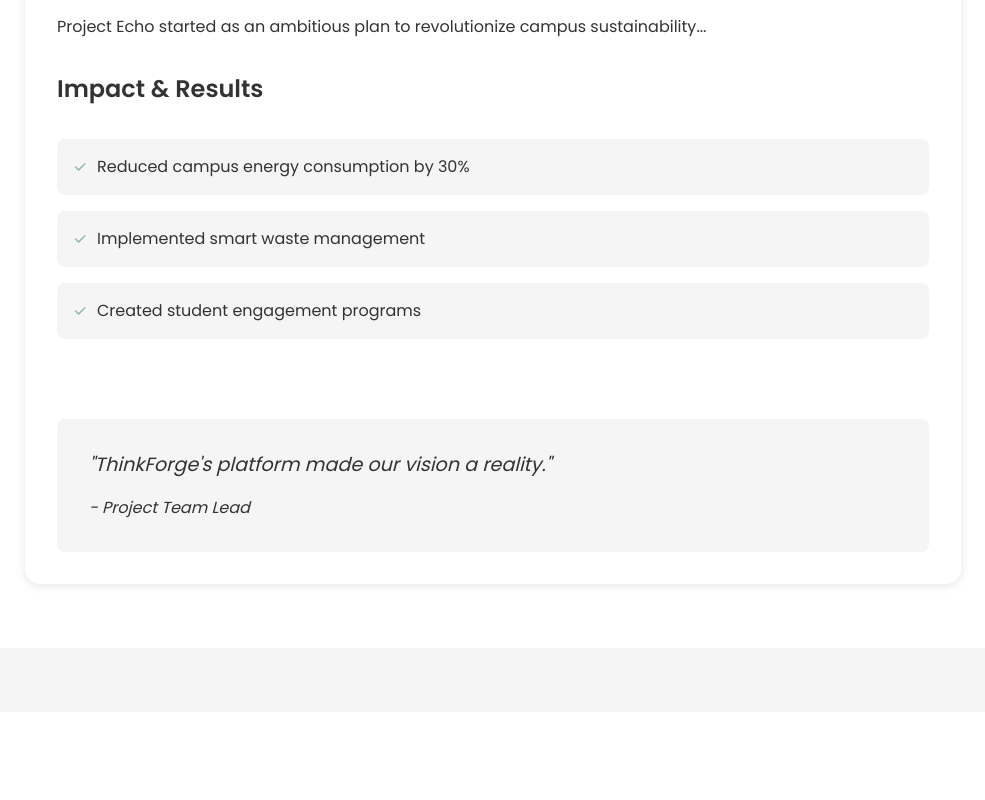
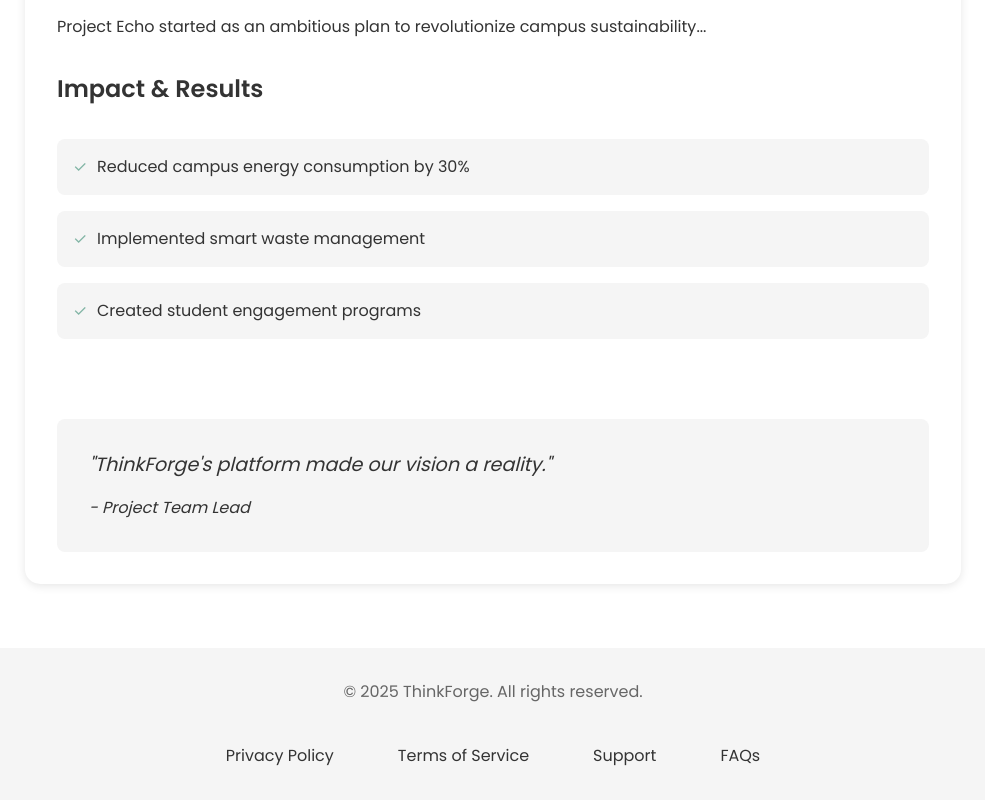
Before and after one commit to Shibiliaman/fc_project, a plain HTML site: page success-stories/project-echo.html in a window 1280 px wide. Shown: the part 1451-2251 px from the top of the page, without its empty margins (147-1132 px from the left). Before the commit the page ends 2163 px from the top, so only its background shows below. Drawn offline with Linux system fonts and the light colour scheme; a web font is replaced by a local one.

Commit message:
issue fixed

```diff
--- a/success-stories/project-echo.html
+++ b/success-stories/project-echo.html
@@ -13,7 +13,12 @@
 </head>
 <body>
     <nav class="main-nav">
-        <!-- Navigation links -->
+        <div class="nav-links">
+            <a href="../index.html">HOME</a>
+            <a href="../explore.html">EXPLORE</a>
+            <a href="../about.html">ABOUT US</a>
+            <a href="../contact.html">CONTACT US</a>
+        </div>
     </nav>
 
     <main class="success-story">
@@ -50,7 +55,17 @@
     </main>
 
     <footer class="site-footer">
-        <!-- Footer content -->
+        <div class="footer-content">
+            <div class="footer-copyright">
+                <p>&copy; 2025 ThinkForge. All rights reserved.</p>
+            </div>
+            <div class="footer-links">
+                <a href="../privacy.html">Privacy Policy</a>
+                <a href="../terms.html">Terms of Service</a>
+                <a href="../support.html">Support</a>
+                <a href="../faq.html">FAQs</a>
+            </div>
+        </div>
     </footer>
 </body>
 </html>
```
